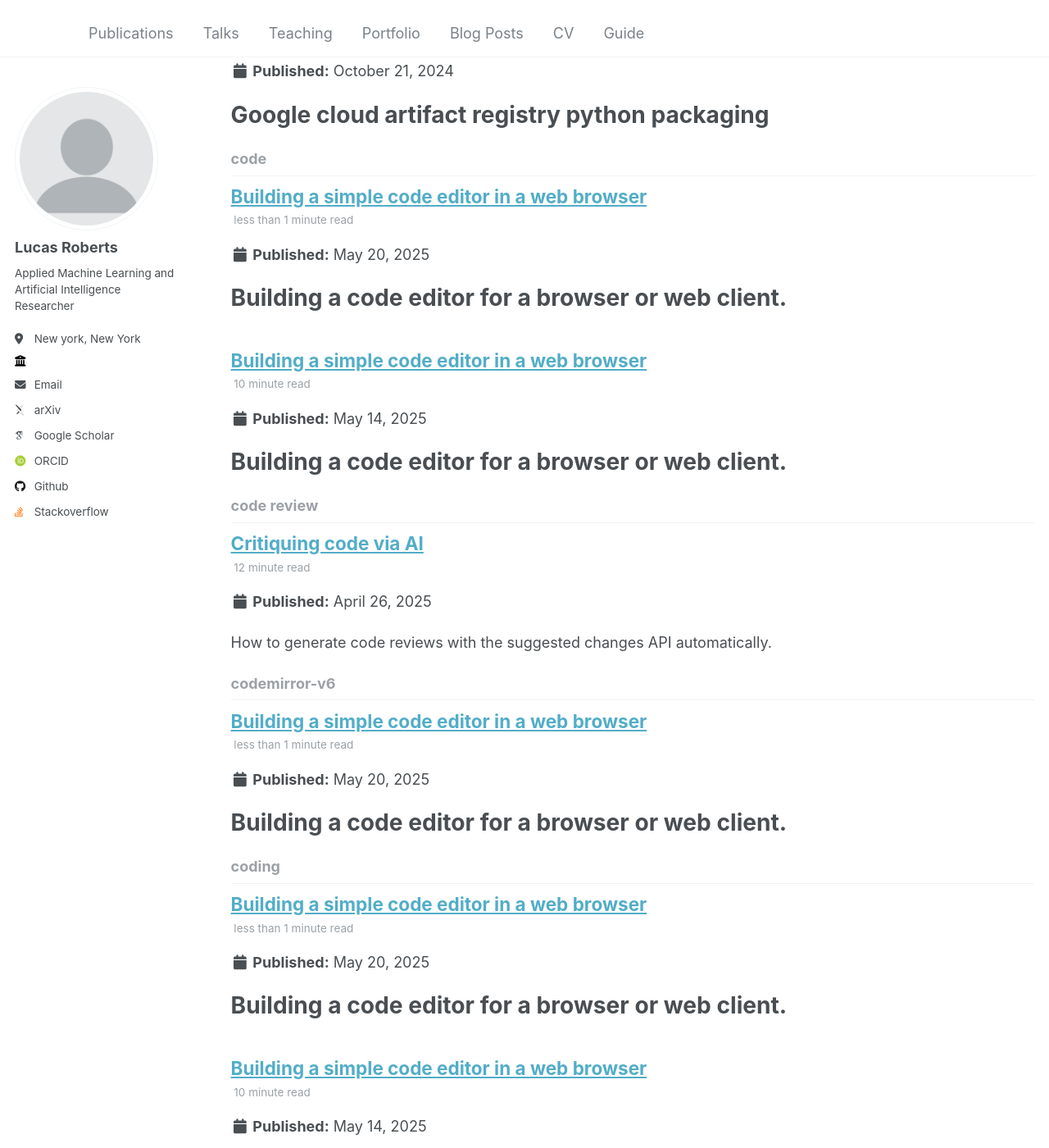
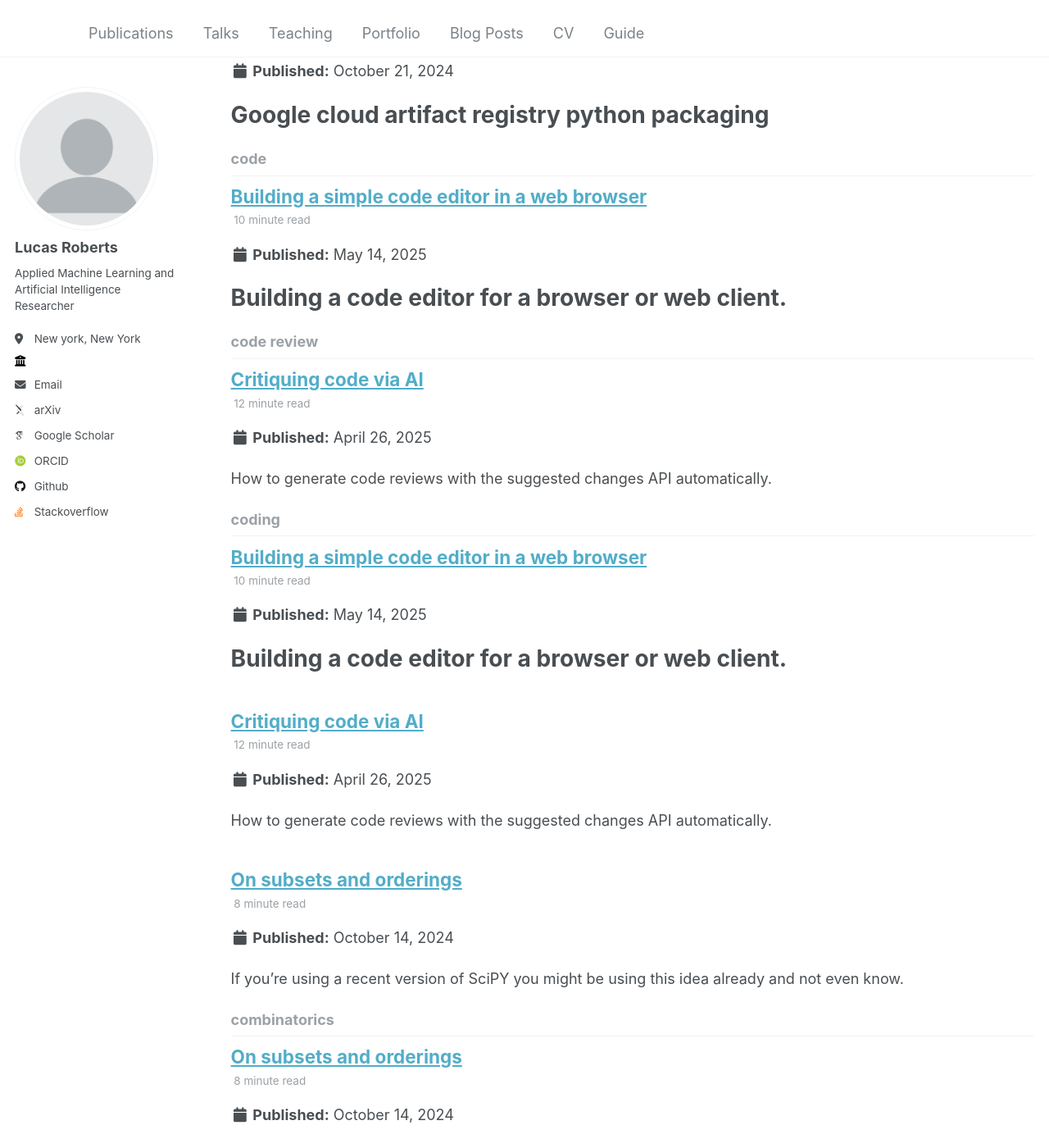
Before and after one commit to rlucas7/rlucas7.github.io, a Jekyll site: the page built from _pages/tag-archive.html, in a window 1280 px wide and 1400 px high, scrolled down 2543 px. Shown: the whole window at 82% size. Built offline with Jekyll 4.4.1, drawn with Linux system fonts in a browser that asks for light colours; some web fonts are replaced; some of the changed text lies outside the part shown.

Commit message:
strip things out to see if it renders

````diff
--- a/_posts/2025-05-20-code-editing-a-browser-2.md
+++ b/_posts/2025-05-20-code-editing-a-browser-2.md
@@ -1,27 +1,13 @@
 ---
 title: 'Building a simple code editor in a web browser'
-date: 2025-05-20
-permalink: /posts/2025/05/code-editor-2/
-tags:
-  - coding
-  - editor
-  - javascript
-  - code
-  - codemirror-v6
+layout: page
 ---
 
-
-Building a code editor for a browser or web client.
-======
-
-In a previous post I did some study of the event processing and other aspects
+In a previous blog post I did some study of the event processing and other aspects
 of codemirror v5. In that post I mentioned there is a new codemirror version,
 v6. This post shows the v6 that I build and loads it so you can test it out
 yourself here in the page.
 
-# Code Edits in a web browser
-
-I encourage you to try it out.
 
   <div id="editor"></div>
     <br>
@@ -29,7 +15,7 @@ I encourage you to try it out.
     <label for="oneDark">Toggle <a href="https://github.com/codemirror/theme-one-dark">One Dark</a> Theme</label>
     <br>
     <!-- CodeMirror 6 -->
-    <script src="./cm6.bundle.min.js"></script>
+    <script src="cm6.bundle.min.js"></script>
     <script>
         const oneDarkEl = document.getElementById("oneDark");
         const view = cm6.createEditorView(undefined, document.getElementById("editor"));
@@ -41,15 +27,3 @@ I encourage you to try it out.
             view.setState(newState);
         }
     </script>
-
-### Cite this post
-
-```
-@misc{LucasRoberts2025aicodecritique,
-  author = {Lucas Roberts},
-  title = {Code editing in a browser 2},
-  year = 2025,
-  howpublished = {\url{https://rlucas7.github.io/posts/2025/05/code-editor}},
-  note = {Written: 2025-05-14}
-}
-```
````
